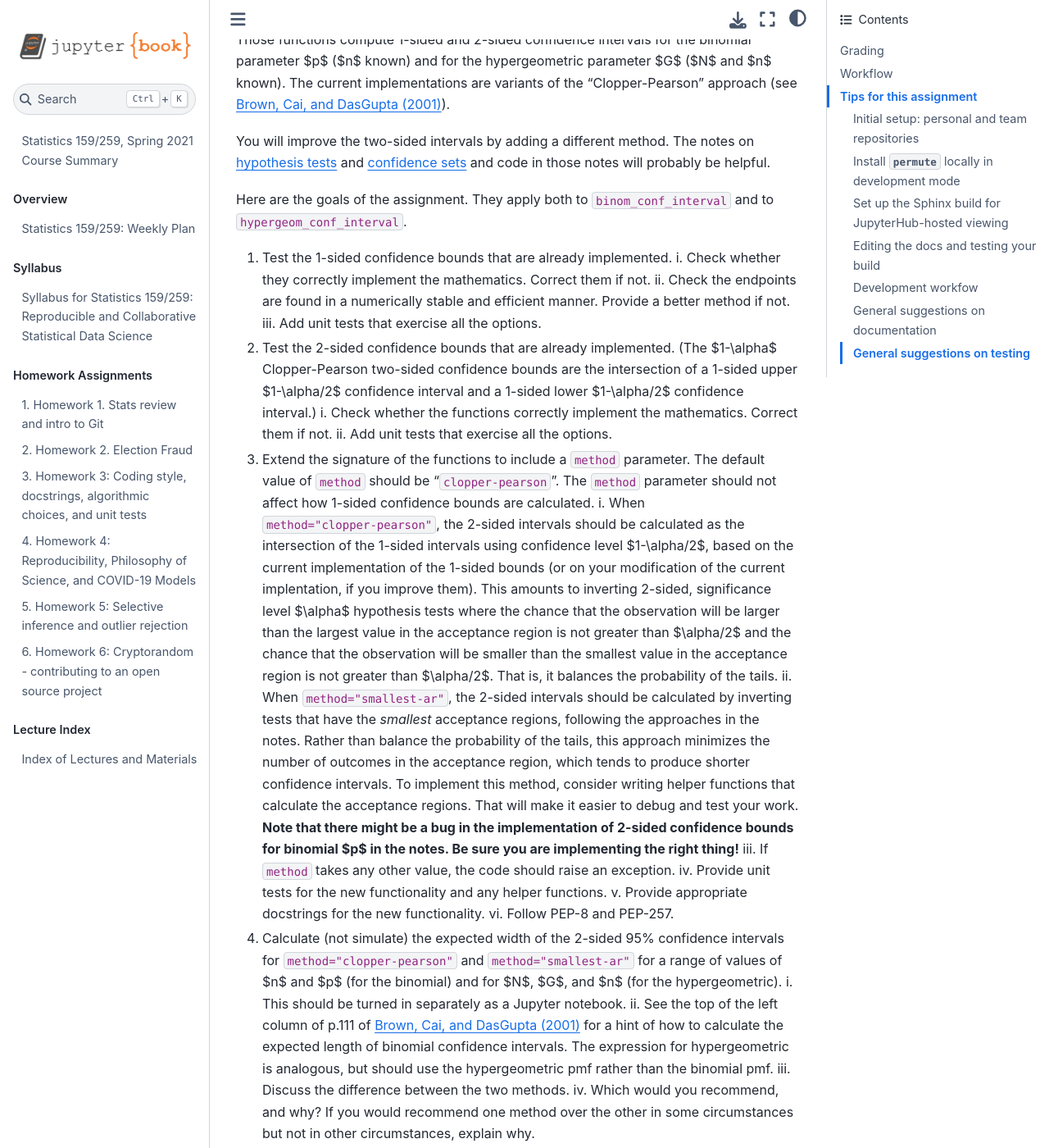
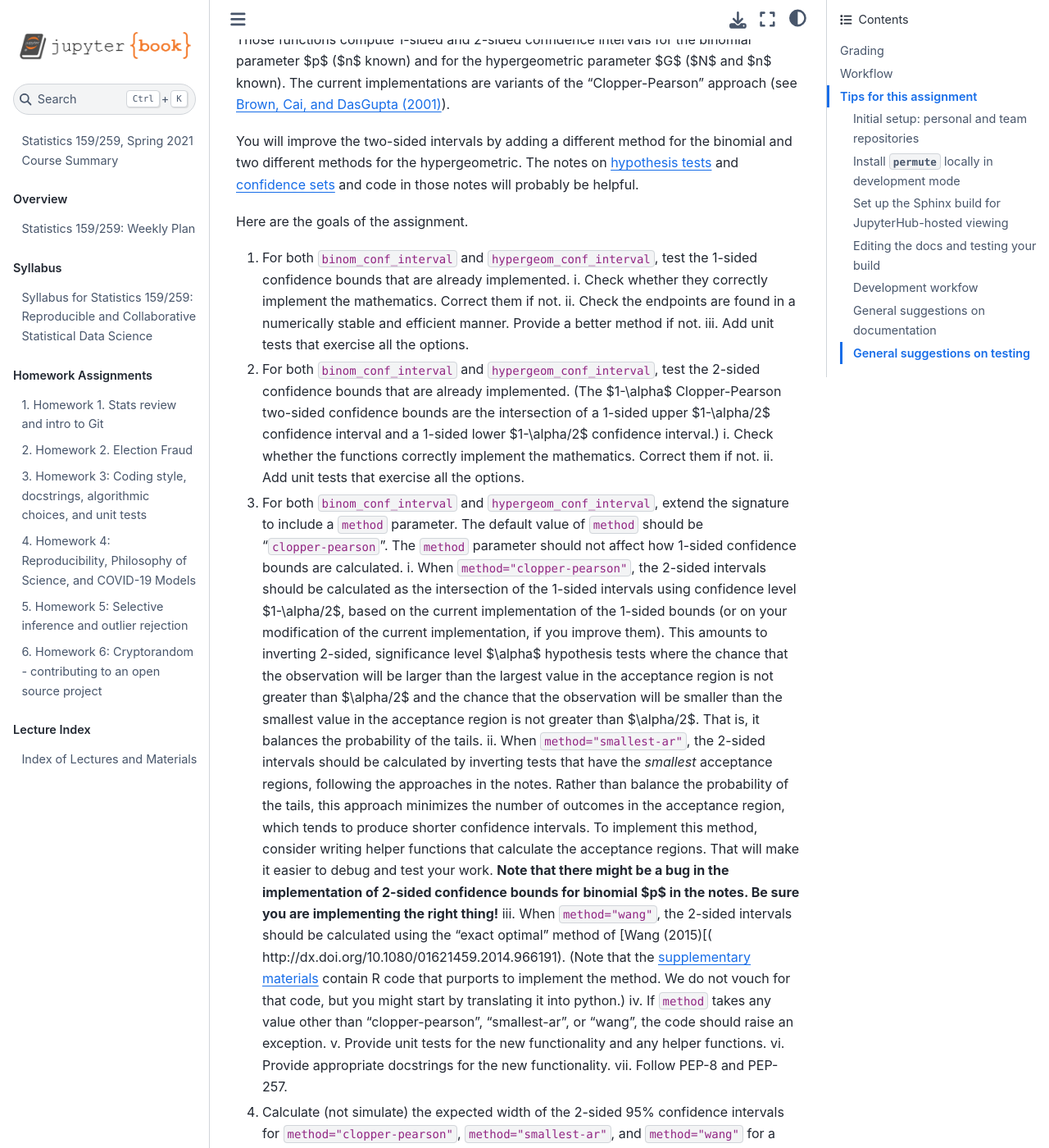
Before and after one commit to UCB-stat-159-s21/site, a Jupyter Book: the page built from Hw/hw07-permute-contrib.md, in a window 1280 px wide and 1400 px high, scrolled down 622 px. Shown: the whole window at 82% size. Built offline with Jupyter Book 1.0.4 settings and Sphinx 7.4.7 and the Sphinx Book theme 1.1.4, drawn with Linux system fonts in a browser that asks for light colours; pages that are not in the unit, such as notebooks, are missing from menus; some of the changed text lies outside the part shown.

Commit message:
WIP: HW07 and confidence-sets

```diff
--- a/Hw/hw07-permute-contrib.md
+++ b/Hw/hw07-permute-contrib.md
@@ -29,30 +29,31 @@ and for the hypergeometric parameter $G$ ($N$ and $n$ known).
 The current implementations are variants of the "Clopper-Pearson" approach
 (see [Brown, Cai, and DasGupta (2001)](https://www.jstor.org/stable/2676784?seq=1)).
 
-You will improve the two-sided intervals by adding a different method.
+You will improve the two-sided intervals by adding a different method for the
+binomial and two different methods for the hypergeometric.
 The notes on [hypothesis tests](../Notes/tests.ipynb) and [confidence sets](../Notes/confidence-sets.ipynb)
 and code in those notes will probably be helpful.
 
 Here are the goals of the assignment.
-They apply both to `binom_conf_interval` and to `hypergeom_conf_interval`.
 
-1. Test the 1-sided confidence bounds that are already implemented.
+1. For both `binom_conf_interval` and `hypergeom_conf_interval`, test the 1-sided confidence bounds that are already implemented.
     i. Check whether they correctly implement the mathematics. Correct them if not.
-    ii. Check the endpoints are found in a numerically stable and efficient manner. Provide a better method if not.
+    ii. Check the endpoints are found in a numerically stable and efficient manner.
+Provide a better method if not.
     iii. Add unit tests that exercise all the options.
-1. Test the 2-sided confidence bounds that are already implemented.
+1. For both `binom_conf_interval` and `hypergeom_conf_interval`, test the 2-sided confidence bounds that are already implemented.
 (The $1-\alpha$ Clopper-Pearson two-sided confidence bounds are the intersection
 of a 1-sided upper $1-\alpha/2$ confidence interval and a 1-sided
 lower $1-\alpha/2$ confidence interval.)
     i. Check whether the functions correctly implement the mathematics. Correct them if not.
     ii. Add unit tests that exercise all the options.
-1. Extend the signature of the functions to include a `method` parameter. The default value
+1. For both `binom_conf_interval` and `hypergeom_conf_interval`, extend the signature to include a `method` parameter. The default value
 of `method` should be "`clopper-pearson`". The `method` parameter should not affect how
 1-sided confidence bounds are calculated.
     i. When `method="clopper-pearson"`, the 2-sided intervals should be calculated as the
 intersection of the 1-sided intervals using confidence level $1-\alpha/2$, based on
 the current implementation of the 1-sided bounds (or on your modification
-of the current implentation, if you improve them). This amounts
+of the current implementation, if you improve them). This amounts
 to inverting 2-sided, significance level $\alpha$ hypothesis tests where the
 chance that the observation will be larger than the largest value in the acceptance region
 is not greater than $\alpha/2$ and the chance that the observation will be smaller than the
@@ -67,13 +68,20 @@ To implement this method, consider writing helper functions that calculate the a
 That will make it easier to debug and test your work.
 **Note that there might be a bug in the implementation of 2-sided confidence bounds
 for binomial $p$ in the notes. Be sure you are implementing the right thing!**
-    iii. If `method` takes any other value, the code should raise an exception.
-    iv. Provide unit tests for the new functionality and any helper functions.
-    v. Provide appropriate docstrings for the new functionality.
-    vi. Follow PEP-8 and PEP-257.
+    iii. When `method="wang"`, the 2-sided intervals should be calculated using the
+"exact optimal" method of [Wang (2015)[( http://dx.doi.org/10.1080/01621459.2014.966191).
+(Note that the
+[supplementary materials](https://www.tandfonline.com/doi/suppl/10.1080/01621459.2014.966191)
+contain R code that purports to implement the method.
+We do not vouch for that code, but you might start by translating it into python.)
+    iv. If `method` takes any value other than "clopper-pearson", "smallest-ar", or "wang",
+the code should raise an exception.
+    v. Provide unit tests for the new functionality and any helper functions.
+    vi. Provide appropriate docstrings for the new functionality.
+    vii. Follow PEP-8 and PEP-257.
 1. Calculate (not simulate) the expected width of the 2-sided 95%
 confidence intervals for
-`method="clopper-pearson"` and `method="smallest-ar"` for a range of values of
+`method="clopper-pearson"`, `method="smallest-ar"`, and `method="wang"` for a range of values of
 $n$ and $p$ (for the binomial) and for $N$, $G$, and $n$ (for the hypergeometric).
     i. This should be turned in separately as a Jupyter notebook.
     ii. See the top of the left column of p.111 of [Brown, Cai, and DasGupta (2001)](https://www.jstor.org/stable/2676784?seq=1)
@@ -82,7 +90,7 @@ The expression for hypergeometric is analogous, but should use the hypergeometri
 pmf rather than the binomial pmf.
     iii. Discuss the difference between the two methods.
     iv. Which would you recommend, and why? If you would recommend one method over the other
-in some circumstances but not in other circumstances, explain why.
+in some circumstances but not in others, explain why.
 
 Think of this project as a scenario where your team are developers and
 maintainers of `permute`.
```
Also changed, not shown: 2 other files.
